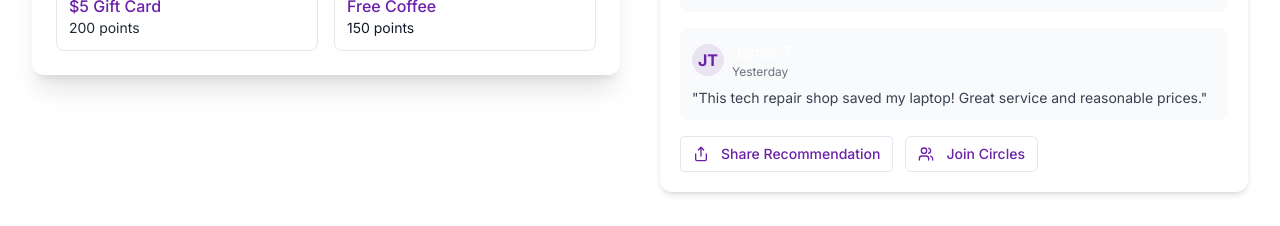
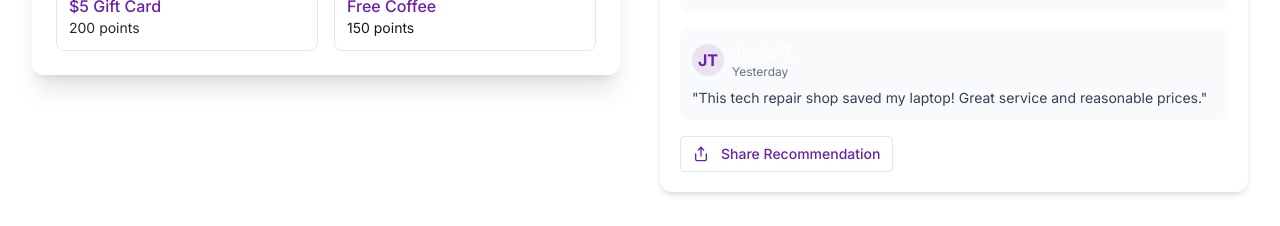
Before and after one commit to vibhutirohan/site-spark-prompts-genius, a React (Vite) app: page / in a window 1280 px wide. Shown: the part 1700-1926 px from the top of the page. Built offline with nearby package versions, Linux system fonts and the light colour scheme.

Commit message:
Visual edit in Lovable
Edited UI in Lovable

```diff
--- a/src/components/ForCustomers.tsx
+++ b/src/components/ForCustomers.tsx
@@ -1,4 +1,3 @@
-
 import React, { useRef, useEffect } from "react";
 import { Button } from "@/components/ui/button";
 import { Share, Users } from "lucide-react";
@@ -194,9 +193,7 @@ const ForCustomers = () => {
                   </a>
                 </Button>
                 <Button variant="outline" size="sm" className="flex items-center text-uplaud-purple" asChild>
-                  <a href="https://docs.google.com/forms/d/e/1FAIpQLScOFSp2wEGN50-d58e43laMRW2RuPbEr4407R34pZVw4eDYhA/viewform?usp=header" target="_blank" rel="noopener noreferrer">
-                    <Users className="h-4 w-4 mr-1" /> Join Circles
-                  </a>
+
                 </Button>
               </div>
             </div>
```
